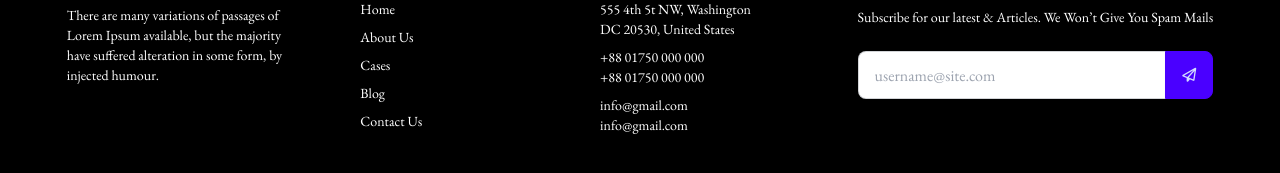
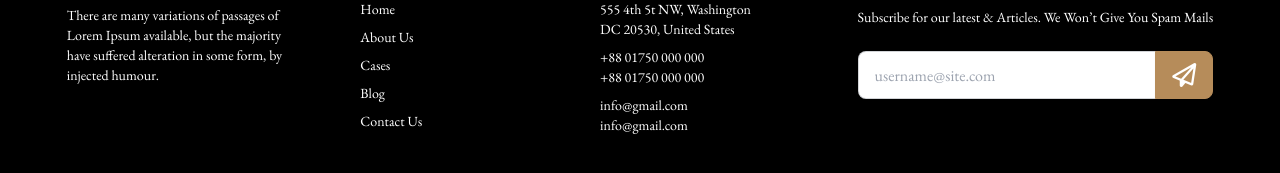
Before and after one commit to nawfs254/legal-solution-tailwindcss-daisyui, a plain HTML site: page index.html in a window 1280 px wide. Shown: the part 4245-4418 px from the top of the page. Drawn offline with nearby package versions, Linux system fonts and the light colour scheme.

Commit message:
changed the newletter bnbutton color

```diff
--- a/index.html
+++ b/index.html
@@ -399,7 +399,7 @@
             </label>
             <div class="join py-4">
               <input type="text" placeholder="username@site.com" class="input input-bordered join-item w-full" />
-              <button class="btn btn-primary rounded-lg join-item"><i class="fa-regular fa-paper-plane text-wxl"></i></button>
+              <button class="btn btn-primary rounded-lg join-item bg-brown border-brown"><i class="fa-regular fa-paper-plane text-2xl text-white"></i></button>
             </div>
           </fieldset>
         </form>
```
